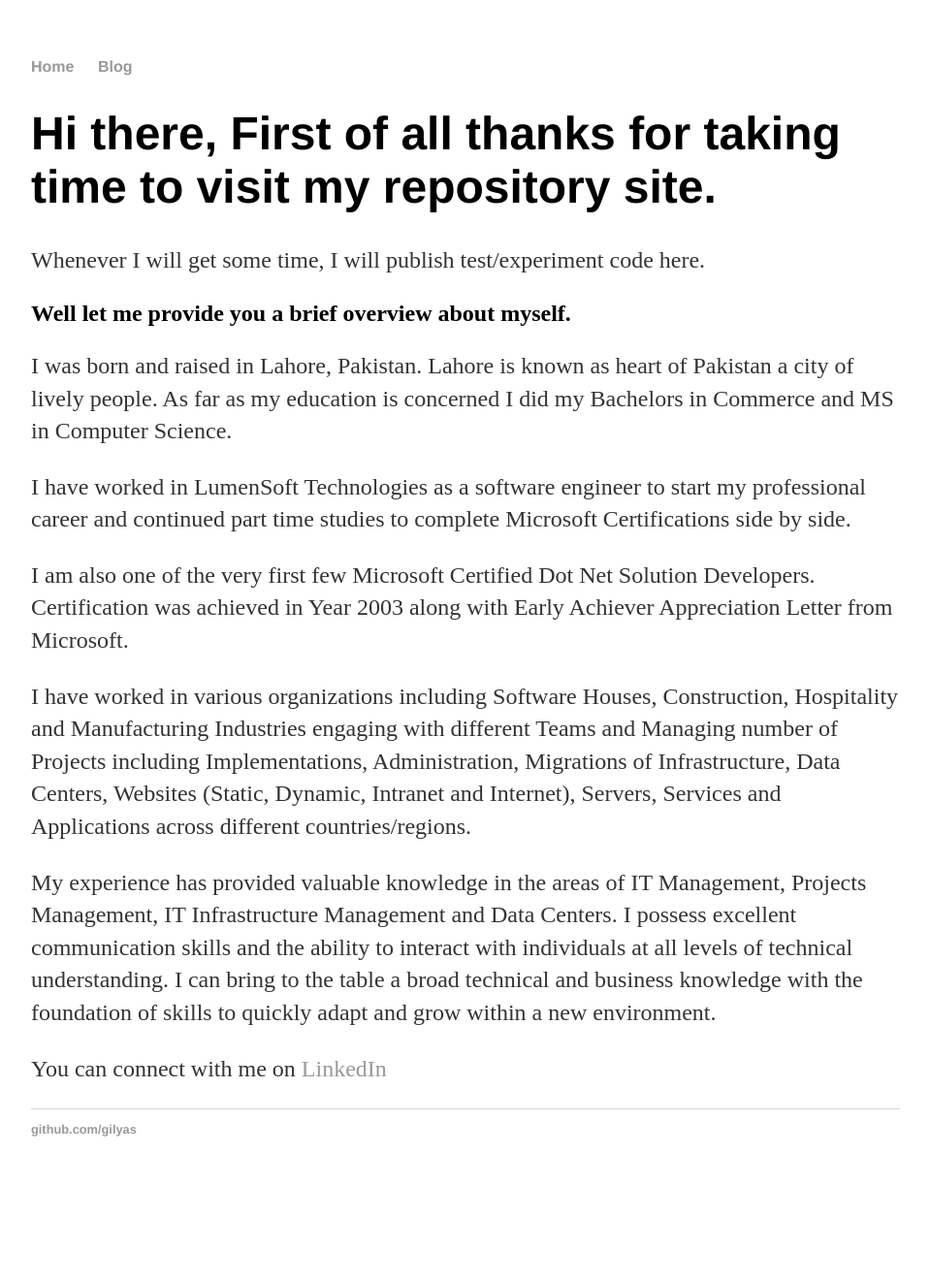
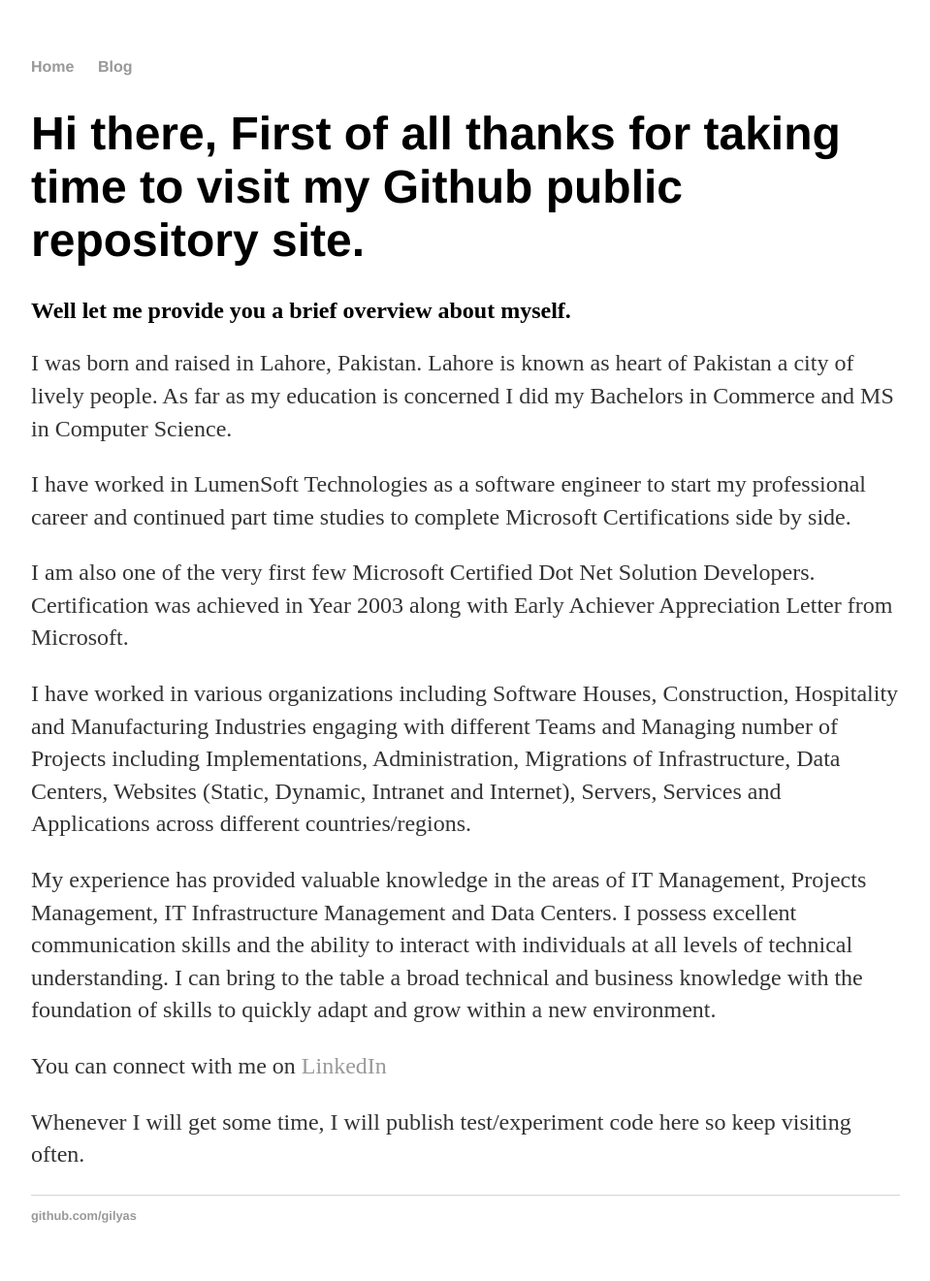
Before and after one commit to gilyas/Experiment, a Jekyll site: the page built from index.html, in a window 1280 px wide. Shown: the whole page at 97% size, without its empty margins (160-1119 px from the left). Built offline with Jekyll 4.4.1, drawn with Linux system fonts in a browser that asks for light colours; before the commit the page ends 1232 px from its top, so only the background shows below that; some of the changed lines change nothing that is shown.

Commit message:
Update index.html

```diff
--- a/index.html
+++ b/index.html
@@ -3,9 +3,7 @@ layout: default
 title: My Public Repository Site
 ---
 <div class="blurb">
-	<h1>Hi there, First of all thanks for taking time to visit my repository site.</h1>
-	<p>Whenever I will get some time, I will publish test/experiment code here.</p>
-
+	<h1>Hi there, First of all thanks for taking time to visit my Github public repository site.</h1>
 
 	<h2>Well let me provide you a brief overview about myself.</h2>
 
@@ -20,5 +18,5 @@ title: My Public Repository Site
 <p>My experience has provided valuable knowledge in the areas of IT Management, Projects Management, IT Infrastructure Management and Data Centers. I possess excellent communication skills and the ability to interact with individuals at all levels of technical understanding. I can bring to the table a broad technical and business knowledge with the foundation of skills to quickly adapt and grow within a new environment.</p>
 
 	<p>You can connect with me on <a href="https://www.linkedin.com/in/gulzamanilyas">LinkedIn</a></p>
-
+	<p>Whenever I will get some time, I will publish test/experiment code here so keep visiting often.</p>
 </div><!-- /.blurb -->
```
